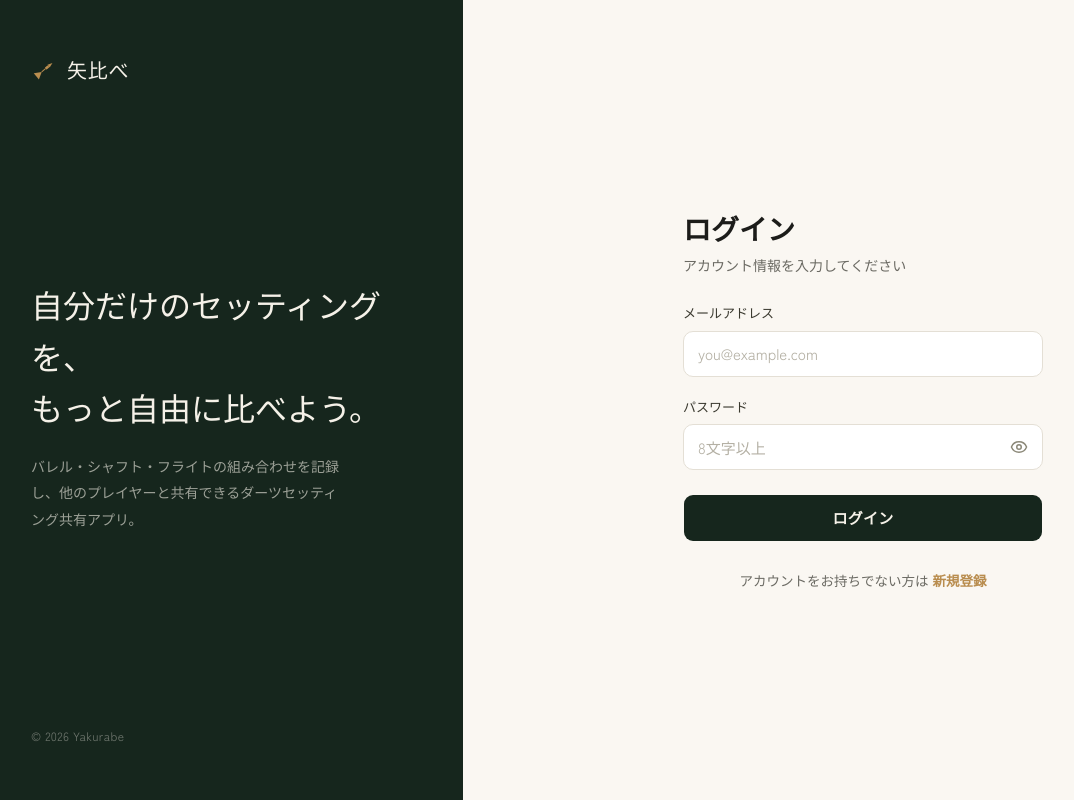
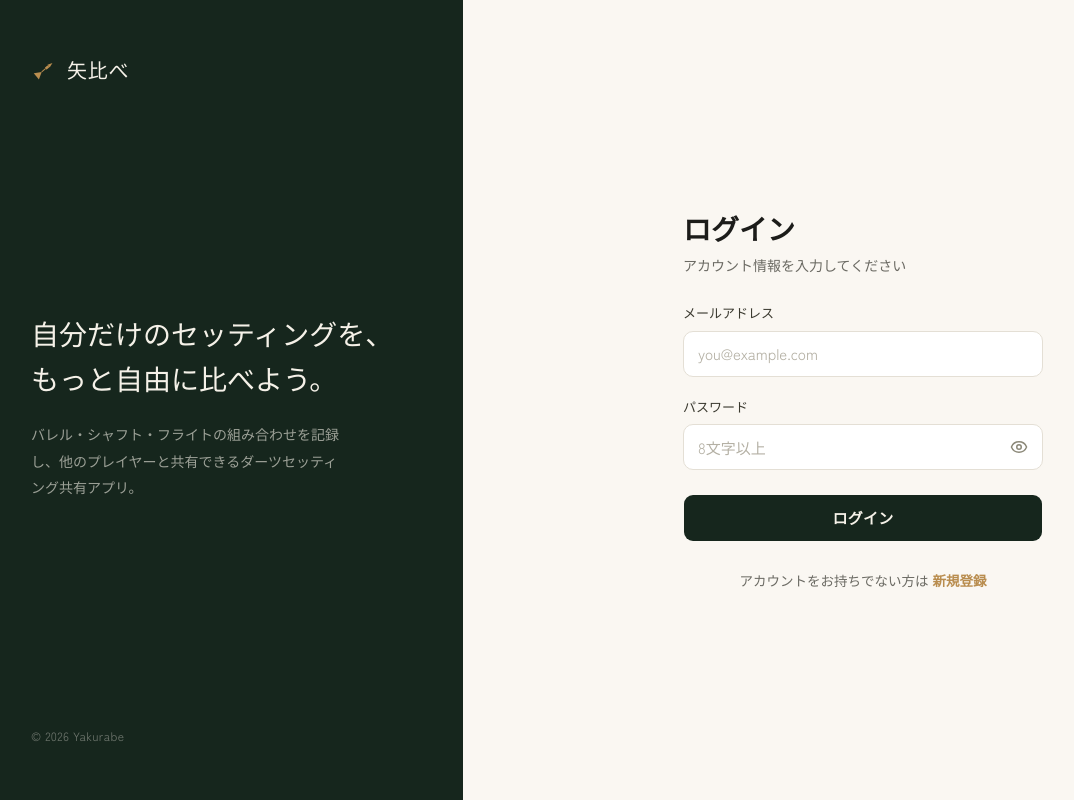
Before and after one commit to redeye0077/yakurabe, a Next.js app: page /login in a window 1280 px wide. Shown: the whole page, without its empty margins (17-1091 px from the left). Built offline with nearby package versions, Linux system fonts and the light colour scheme.

Commit message:
ログイン・登録画面の左側のフォントサイズを変更

```diff
--- a/src/components/auth/auth-brand-panel.tsx
+++ b/src/components/auth/auth-brand-panel.tsx
@@ -33,7 +33,7 @@ export function AuthBrandPanel() {
       </div>
 
       <div className="flex flex-col gap-5">
-        <p className="font-heading text-[32px] leading-[1.6] font-medium">
+        <p className="font-heading text-[28px] leading-[1.6] font-medium">
           自分だけのセッティングを、
           <br />
           もっと自由に比べよう。
```
